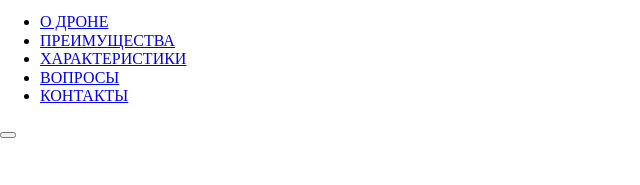
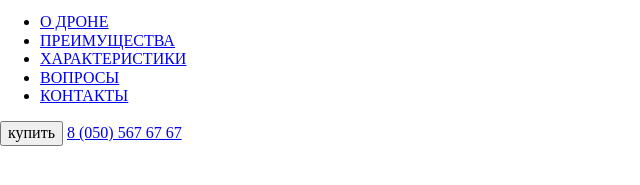
Before and after one commit to Jakhongir-1984/mavic, a plain HTML site: page app/index.html in a window 1280 px wide. Shown: the part 21-206 px from the top of the page, without its empty margins (0-640 px from the left). Drawn offline with nearby package versions, Linux system fonts and the light colour scheme.

Commit message:
feat: add

```diff
--- a/app/index.html
+++ b/app/index.html
@@ -37,7 +37,8 @@
           </ul>
         </nav>
         <div class="header__info">
-          <button class="header__btn"></button>
+          <button class="header__btn">купить</button>
+          <a class="header__phone" href="tel:80505676767">8 (050) 567 67 67</a>
         </div>
       </div>
     </div>
```
